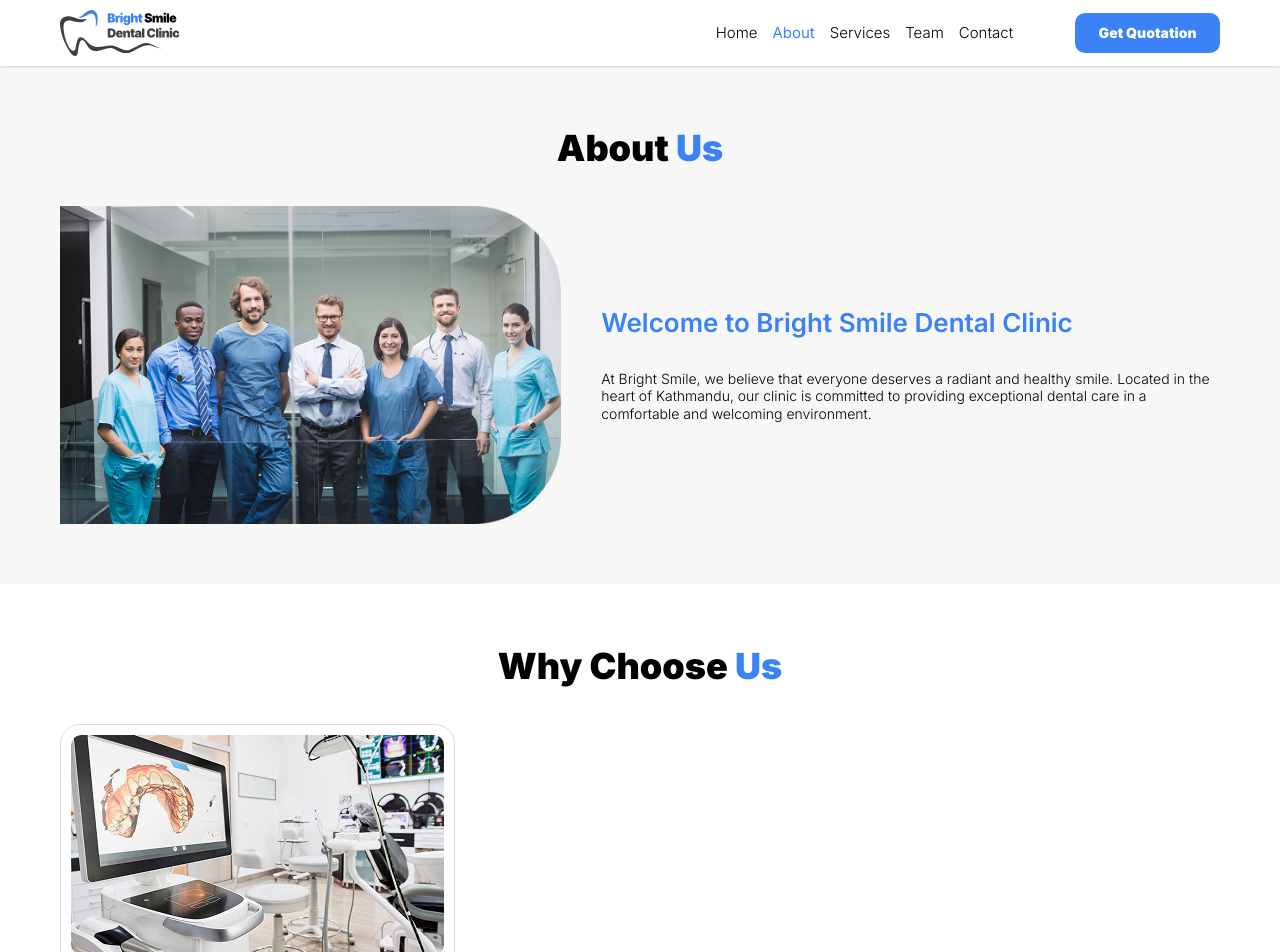
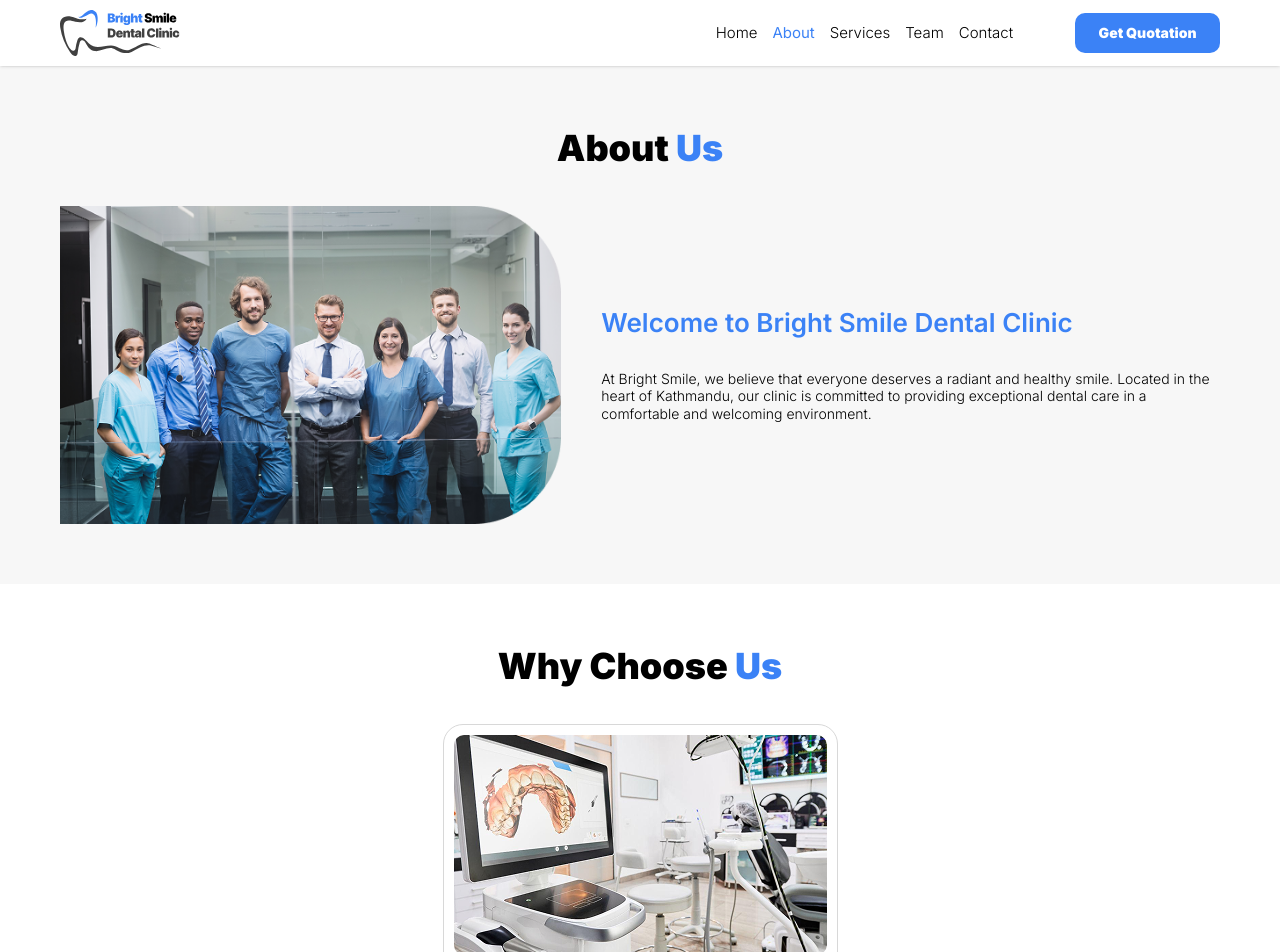
Before and after one commit to Abhayaghmr11/BrightSmileDental, a Next.js app: page /about in a window 1280 px wide. Shown: the top 952 px of the page. Built offline with nearby package versions, Linux system fonts and the light colour scheme.

Commit message:
Fixed width error for Choose Us Cards

```diff
--- a/components/organism/AboutUs/chooseUs/index.tsx
+++ b/components/organism/AboutUs/chooseUs/index.tsx
@@ -8,14 +8,21 @@ import Chooseus from "@/public/assets/images/Chooseus.png"
 const ChooseUs = () => {
     return (
         <MaxWidthWrapper>
-        <ContainerWrapper heading='Why Choose' headingSpan='Us'>
-            <div className='w-full flex flex-col md:flex-row flex-wrap'>
+            <ContainerWrapper
+                heading='Why Choose'
+                headingSpan='Us'>
+                <div className='flex flex-col md:flex-row flex-wrap'>
 
                     {/* Conatiner */}
-            <div className='max-w-[395px] h-[360px] flex flex-col gap-[10px] rounded-[20px] p-[10px] border border-border_color'>
+                    <div className='max-w-[395px] flex flex-col gap-[10px] cursor-pointer rounded-[20px] p-[10px] border border-border_color'>
                         {/* image */}
                         <div>
-                    <Image src={Chooseus} alt="Choose us" className='object-cover rounded-[10px] w-[375px] h-[220px] overflow-hidden'/>
+                            <Image
+                                src={Chooseus}
+                                alt="Choose us"
+                                width={375}
+                                height={220}
+                                className='object-cover rounded-[10px] w-[375px] h-[220px] overflow-hidden' />
                         </div>
                         {/* heading test */}
                         <div></div>
```
Lines whose indentation alone changed are shown as unchanged.
